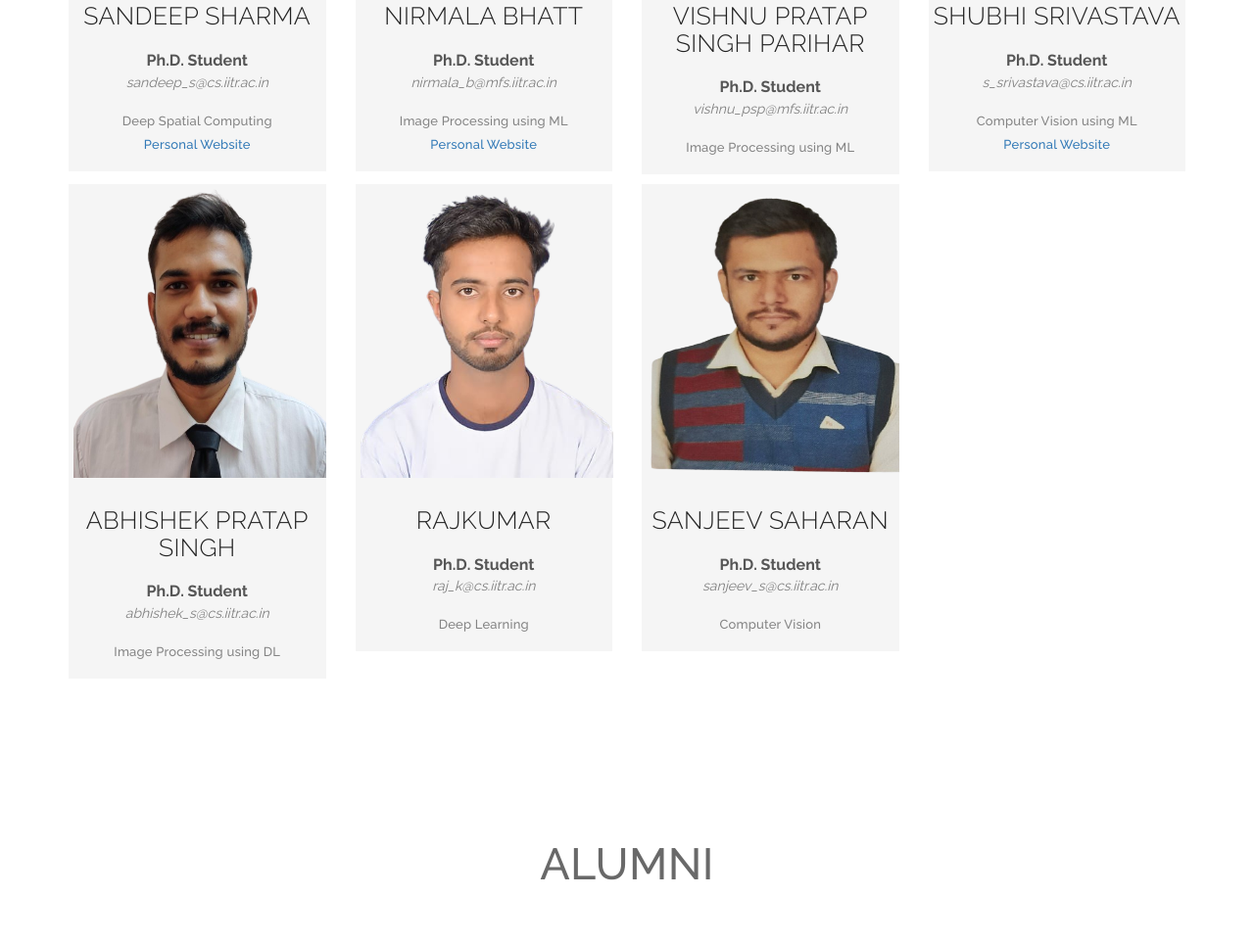
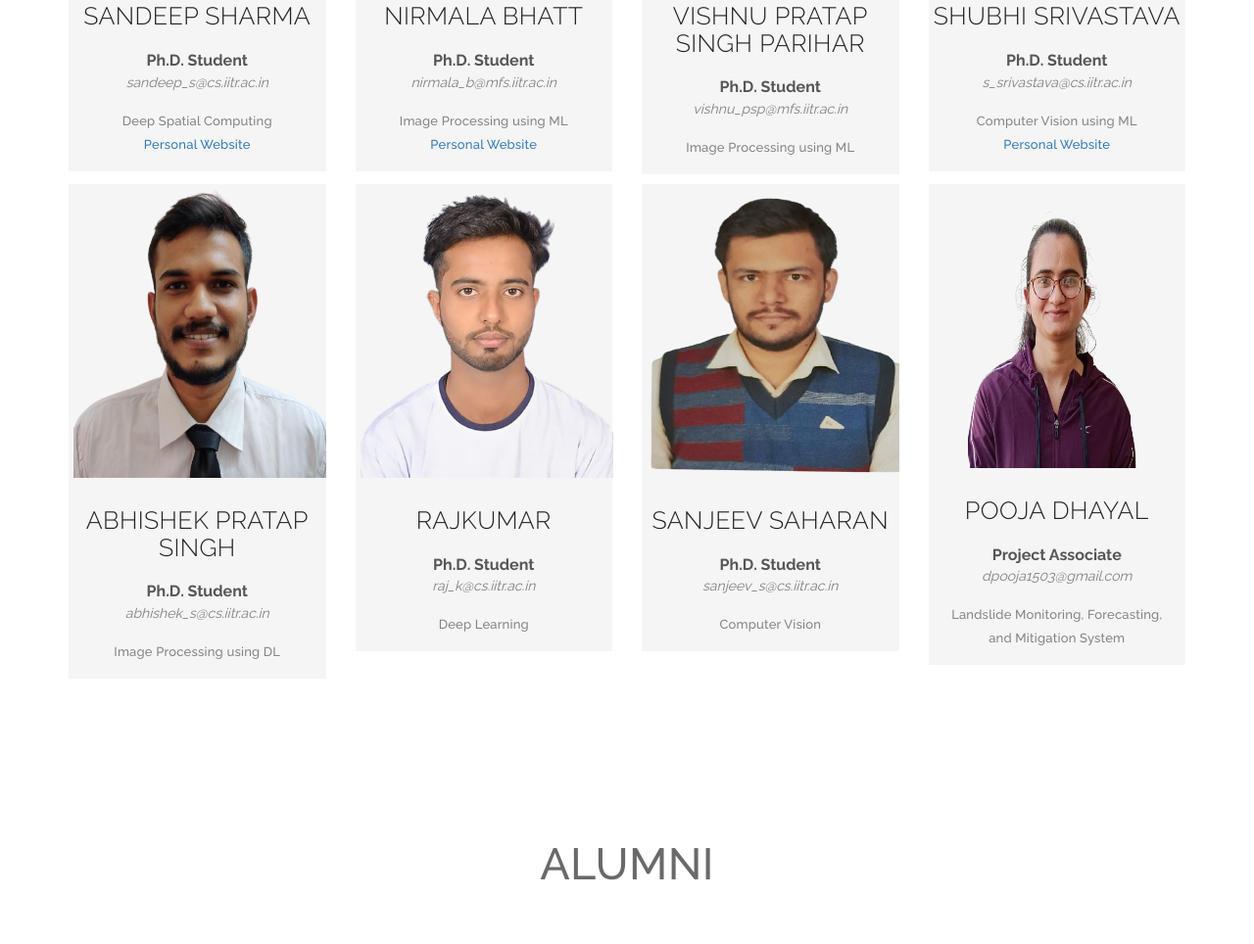
Before and after one commit to balaRSgroup/balaRSgroup.github.io, a plain HTML site: page index.html in a window 1280 px wide. Shown: the part 4222-5186 px from the top of the page at 98% size. Drawn offline with Linux system fonts and the light colour scheme; some packages are replaced by stand-ins of ours; a script that the page names is missing.

Commit message:
Update index.html

```diff
--- a/index.html
+++ b/index.html
@@ -990,25 +990,23 @@
 
 
 
-			<!-- ***28 Amit*** team member item
+			<!-- ***34 Pooja*** team member item -->
 			<div class="col-md-3">
 				<div class="team-item">
 
 					<div class="team-image">
-						<img src="./Machine Vision Lab, IITR_files/28_Amit.jpg" alt="Amit" width="238" height="300" style="PADDING-LEFT: 5px; PADDING-RIGHT: 5px; PADDING-Top: 5px">
-						<img src="img_girl.jpg" alt="Girl in a jacket" width="500" height="600">
+						<img src="./Machine Vision Lab, IITR_files/34_Pooja.jpeg" alt="Pooja" width="268" height="290" style="PADDING-LEFT: 5px; PADDING-RIGHT: 5px; PADDING-Top: 5px">
 					</div>
 
 					<div class="team-text">
-						<h3>Amit Kumar Singh</h3>
+						<h3>Pooja Dhayal</h3>
 						<div class="team-position">Project Associate</div>
-						<div class="team-mail">amit.cs@sric.iitr.ac.in</div>
-						<p>Image Processing using ML<br><a href="" target="blank"></a><br>								 -->
-						<!-- <p>Remote Sensing & GIS
-
-					</div>
-				</div>
-			</div>	 -->
+						<div class="team-mail">dpooja1503@gmail.com</div>
+						<p>Landslide Monitoring, Forecasting, and Mitigation System<br>
+						<!-- <a href="" target="blank"></a><br>								 -->
+					</div>
+				</div>
+			</div>
 
 			<!-- end team member item -->
 
@@ -2076,7 +2074,7 @@
 
 
 
-		 <!-- CR14. Amit_Area   -->
+		 <!-- CR14. Pooja_Area   -->
 		 <div id="modal_cr14" class="modal fade" style="display: none;">
 			<div class="modal-dialog modal-lg">
 				<div class="modal-content">
@@ -2094,6 +2092,7 @@
 
 						<h3>&nbsp;&nbsp; Researchers Involved:</h3>
 						<ol>
+							<li>Pooja Dhayal</li>
 							<li>Amit Kumar Singh</li>
 						</ol>
 
```
